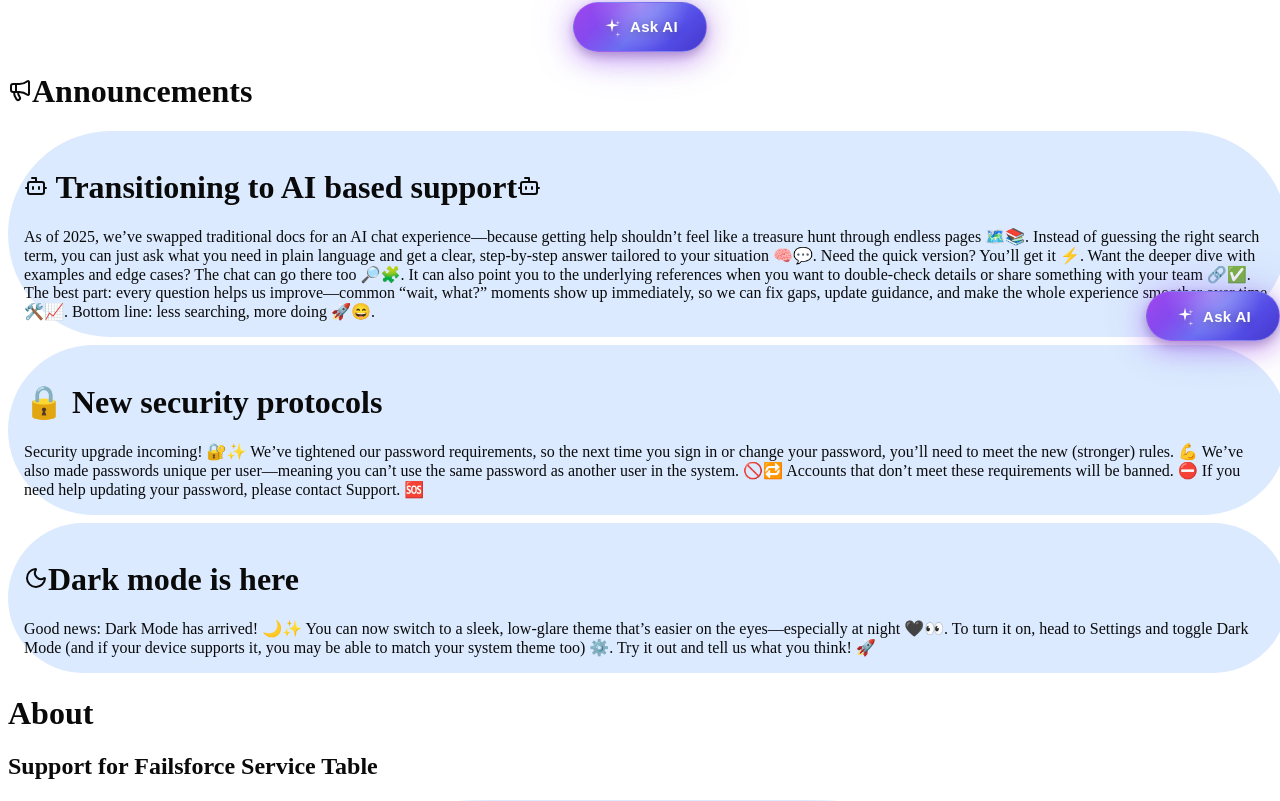
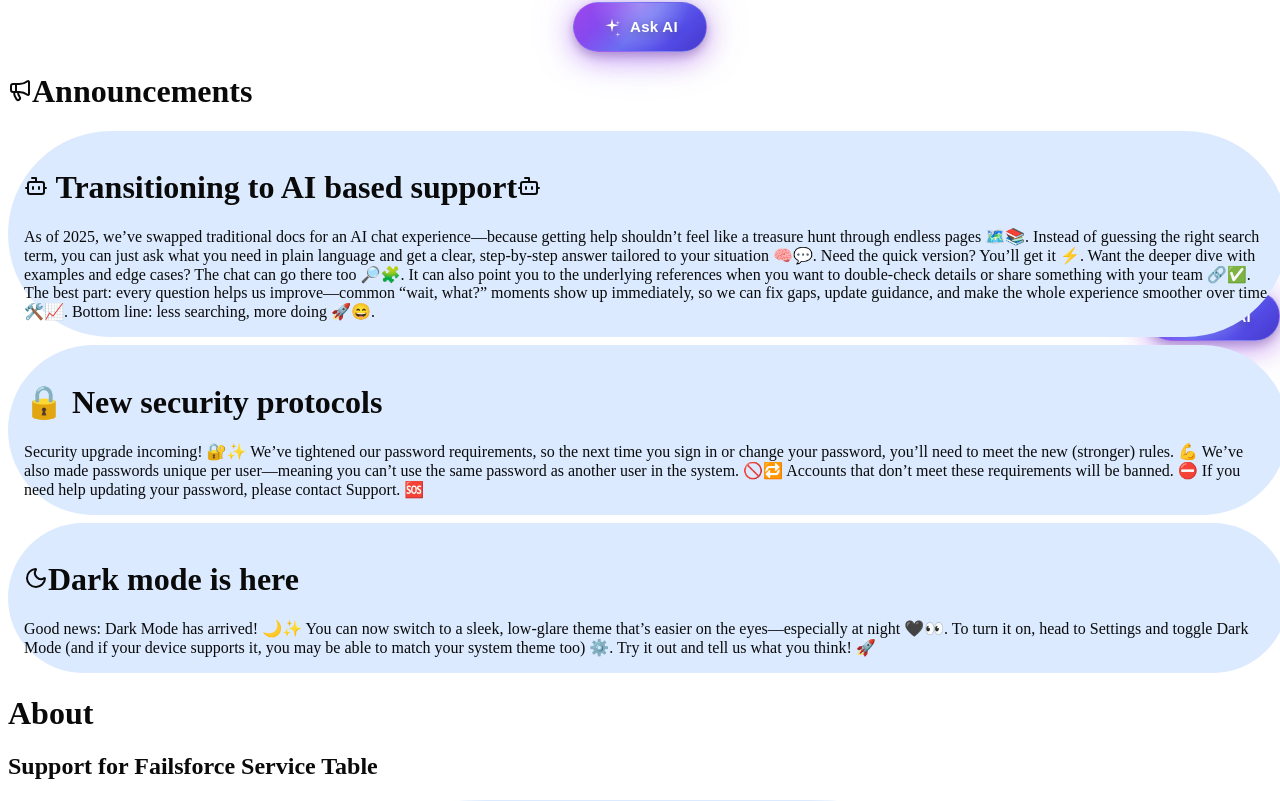
Before and after one commit to ingoau/service-table, a Next.js app: page / in a window 1280 px wide. Shown: the part 459-1260 px from the top of the page. Built offline with nearby package versions, Linux system fonts and the light colour scheme.

Commit message:
break zindexing more

```diff
--- a/app/page.tsx
+++ b/app/page.tsx
@@ -21,7 +21,7 @@ export default function Home() {
         <Megaphone />
         Announcements
       </h1>
-      <div className="flex flex-col gap-2">
+      <div className="flex flex-col gap-2 relative z-10">
         <div className="w-screen p-4 bg-blue-100 rounded-full">
           <h1>
             <Bot /> Transitioning to AI based support
@@ -65,7 +65,7 @@ export default function Home() {
       <h1>About</h1>
       <h2>Support for Failsforce Service Table</h2>
 
-      <div className="w-screen p-4 bg-blue-100 rounded-full">
+      <div className="w-screen p-4 bg-blue-100 rounded-full relative z-10">
         <p>
           Welcome to the Failsforce Service Table support site—your central
           place for help, guidance, and practical answers for using the platform
```
